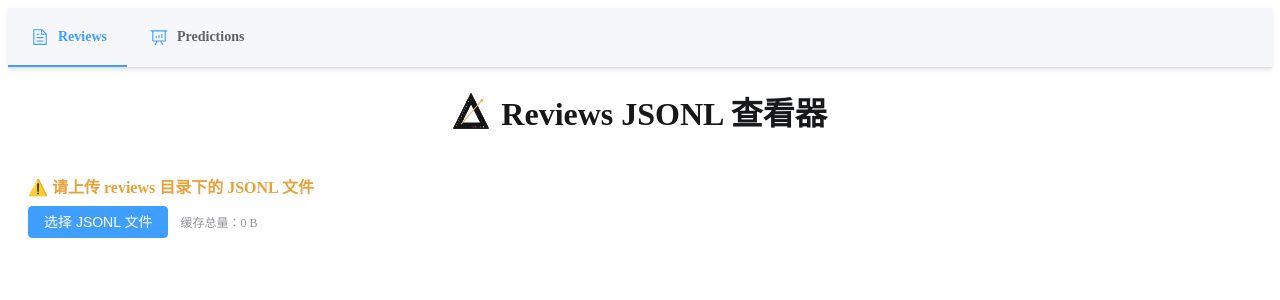
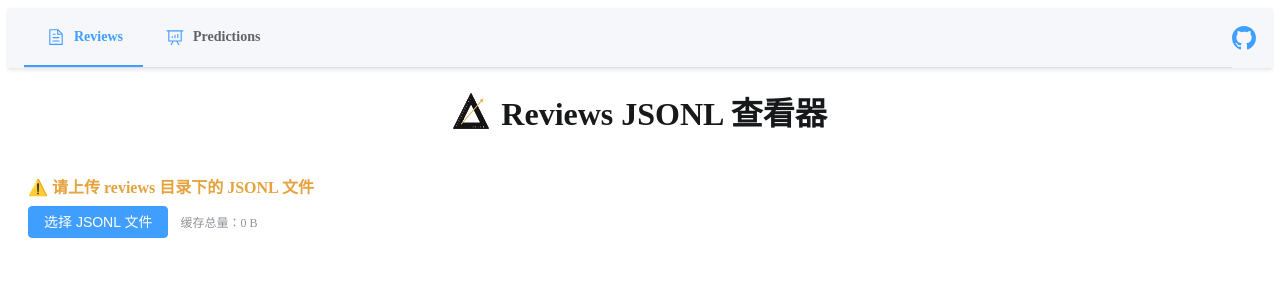
Before and after one commit to dynamicheart/llm-eval-viewer, a Vue app in the folder evalscope-jsonl-viewer/: page /#/reviews in a window 1280 px wide. Shown: the top 300 px of the page. Built offline with nearby package versions, Linux system fonts and the light colour scheme.

Commit message:
add github link

```diff
--- a/evalscope-jsonl-viewer/src/App.vue
+++ b/evalscope-jsonl-viewer/src/App.vue
@@ -5,6 +5,7 @@
 
 <template>
   <div>
+    <div class="nav-wrapper">
       <el-menu
         mode="horizontal"
         :default-active="$route.path"
@@ -27,6 +28,28 @@
           Predictions
         </el-menu-item>
       </el-menu>
+
+      <a
+        class="github-link"
+        href="https://github.com/dynamicheart/llm-eval-viewer"
+        target="_blank"
+        rel="noopener noreferrer"
+        aria-label="GitHub Repository"
+      >
+        <svg
+          height="24"
+          width="24"
+          viewBox="0 0 16 16"
+          fill="#409eff"
+          xmlns="http://www.w3.org/2000/svg"
+        >
+          <path
+            fill-rule="evenodd"
+            d="M8 0C3.58 0 0 3.58 0 8a8 8 0 005.47 7.59c.4.07.55-.17.55-.38 0-.19-.01-.82-.01-1.49-2 .37-2.53-.49-2.69-.94-.09-.23-.48-.94-.82-1.13-.28-.15-.68-.52-.01-.53.63-.01 1.08.58 1.23.82.72 1.21 1.87.87 2.33.66.07-.52.28-.87.51-1.07-1.78-.2-3.64-.89-3.64-3.95 0-.87.31-1.59.82-2.15-.08-.2-.36-1.02.08-2.12 0 0 .67-.21 2.2.82a7.6 7.6 0 012-.27c.68.01 1.36.09 2 .27 1.53-1.04 2.2-.82 2.2-.82.44 1.1.16 1.92.08 2.12.51.56.82 1.28.82 2.15 0 3.07-1.87 3.75-3.65 3.95.29.25.54.73.54 1.48 0 1.07-.01 1.93-.01 2.2 0 .21.15.46.55.38A8 8 0 0016 8c0-4.42-3.58-8-8-8z"
+          />
+        </svg>
+      </a>
+    </div>
 
     <header class="page-header">
       <img
@@ -67,10 +90,36 @@
 </script>
 
 <style scoped>
+.nav-wrapper {
+  display: flex;
+  align-items: center;
+  justify-content: space-between;
+  background-color: #f5f7fa;
+  padding: 0 16px;
+  box-shadow: 0 2px 4px rgb(0 0 0 / 0.1);
+}
+
 .nav-menu {
   font-weight: 600;
   font-size: 16px;
-  box-shadow: 0 2px 4px rgb(0 0 0 / 0.1);
+  flex: 1 1 auto;
+  /* 去掉之前绝对定位相关的属性 */
+  box-shadow: none;
+  background-color: transparent;
+}
+
+.github-link {
+  cursor: pointer;
+  user-select: none;
+  display: flex;
+  align-items: center;
+  color: #409eff;
+  text-decoration: none;
+  transition: opacity 0.2s;
+}
+
+.github-link:hover {
+  opacity: 0.8;
 }
 
 .page-header {
```
Lines whose indentation alone changed are shown as unchanged.
